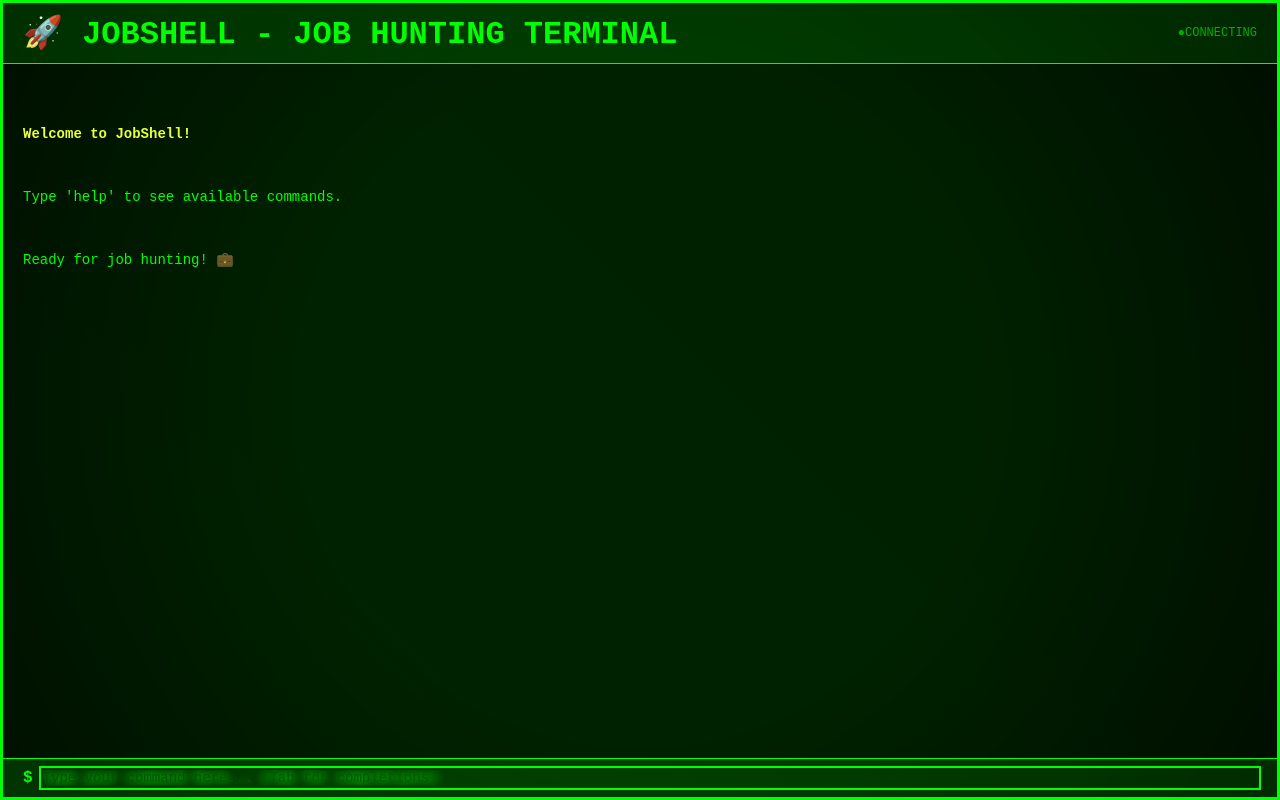
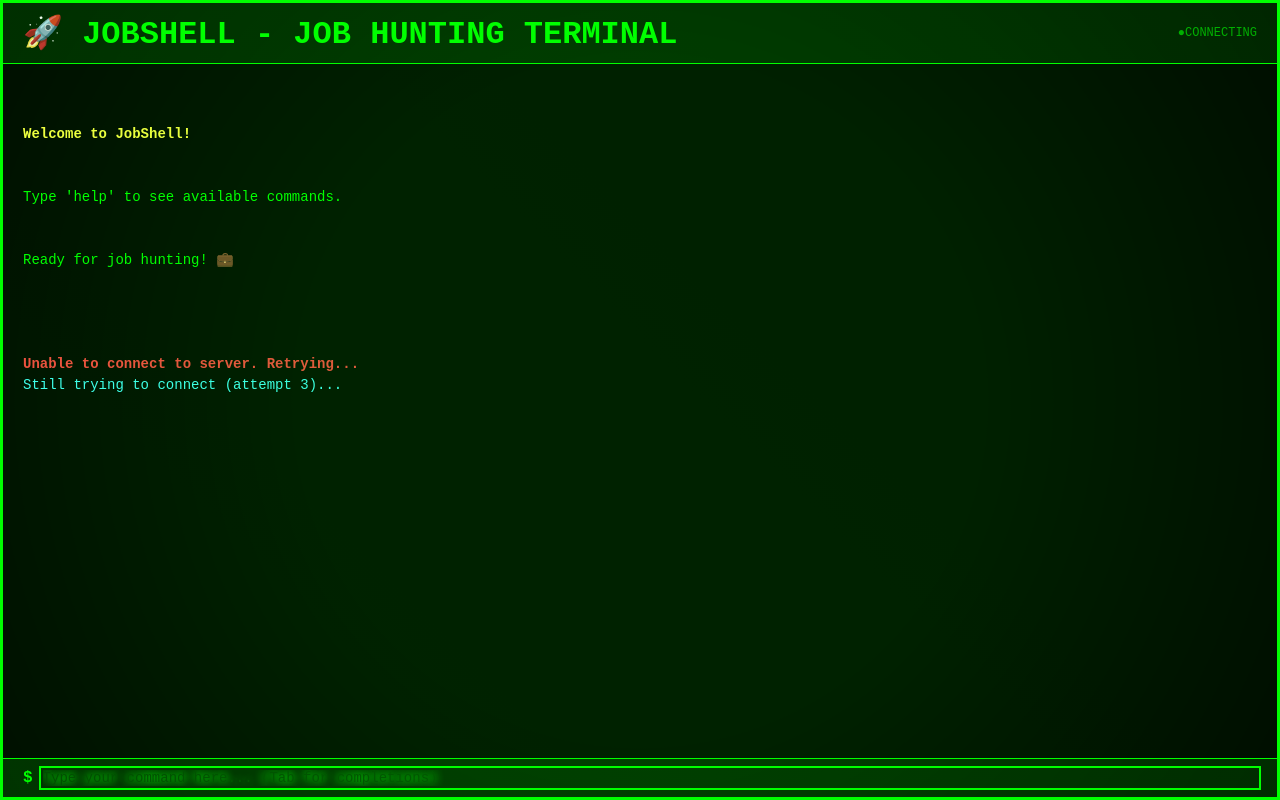
Before and after one commit to nihalshx/JobShell, a Flask app: page / in a window 1280 px wide. Run offline with Flask 3, Linux system fonts and the light colour scheme; some libraries are stand-ins or nearby versions.

Commit message:
Fix connection lost bug with improved reconnection handling
Co-authored-by: nihalshx <112004307+nihalshx@users.noreply.github.com>

```diff
--- a/templates/index.html
+++ b/templates/index.html
@@ -412,20 +412,68 @@
         let currentTheme = 'green';
         let isLoading = false;
         let scrollTimeout = null;  // For debouncing scroll operations
+        let isInitialConnection = true;  // Track if this is the first connection
+        let reconnectAttempts = 0;  // Track reconnection attempts
 
         // Socket connection events
         socket.on('connect', () => {
             console.log('✅ Connected to server');
             statusDiv.textContent = '●ONLINE';
             statusDiv.style.color = '#00ff00';
-            addOutput('Connected to server!', 'success');
+
+            // Only show connection message on initial connection or after failed reconnection
+            if (isInitialConnection) {
+                addOutput('Connected to server!', 'success');
+                isInitialConnection = false;
+            } else if (reconnectAttempts > 0) {
+                addOutput('Reconnected to server!', 'success');
+            }
+
+            // Reset reconnection attempts on successful connection
+            reconnectAttempts = 0;
         });
 
-        socket.on('disconnect', () => {
-            console.log('❌ Disconnected from server');
+        socket.on('disconnect', (reason) => {
+            console.log('❌ Disconnected from server. Reason:', reason);
+            statusDiv.textContent = '●RECONNECTING';
+            statusDiv.style.color = '#ffaa00';
+
+            // Only show error for unexpected disconnections, not for automatic reconnections
+            // Socket.IO will automatically reconnect, so we show a less alarming message
+            if (reason === 'io server disconnect') {
+                // Server initiated disconnect, might not reconnect automatically
+                addOutput('Connection closed by server. Attempting to reconnect...', 'info');
+            } else if (reason === 'transport close' || reason === 'ping timeout') {
+                // Network issue, will auto-reconnect
+                addOutput('Connection interrupted. Reconnecting...', 'info');
+            }
+            // For other cases like 'io client disconnect', no message needed
+        });
+
+        socket.on('connect_error', (error) => {
+            console.log('❌ Connection error:', error);
+            reconnectAttempts++;
+
+            if (reconnectAttempts === 1) {
+                addOutput('Unable to connect to server. Retrying...', 'error');
+            } else if (reconnectAttempts % 3 === 0) {
+                // Show periodic updates every 3 attempts
+                addOutput(`Still trying to connect (attempt ${reconnectAttempts})...`, 'info');
+            }
+        });
+
+        socket.on('reconnect_attempt', (attemptNumber) => {
+            console.log(`🔄 Reconnection attempt ${attemptNumber}`);
+            statusDiv.textContent = '●RECONNECTING';
+            statusDiv.style.color = '#ffaa00';
+        });
+
+        socket.on('reconnect_failed', () => {
+            console.log('❌ Reconnection failed');
             statusDiv.textContent = '●OFFLINE';
             statusDiv.style.color = '#ff4444';
-            addOutput('Connection lost!', 'error');
+            addOutput('Connection lost! Unable to reconnect to server.', 'error');
+            addOutput('Please refresh the page to try again.', 'info');
         });
 
         socket.on('terminal_output', (data) => {
```
